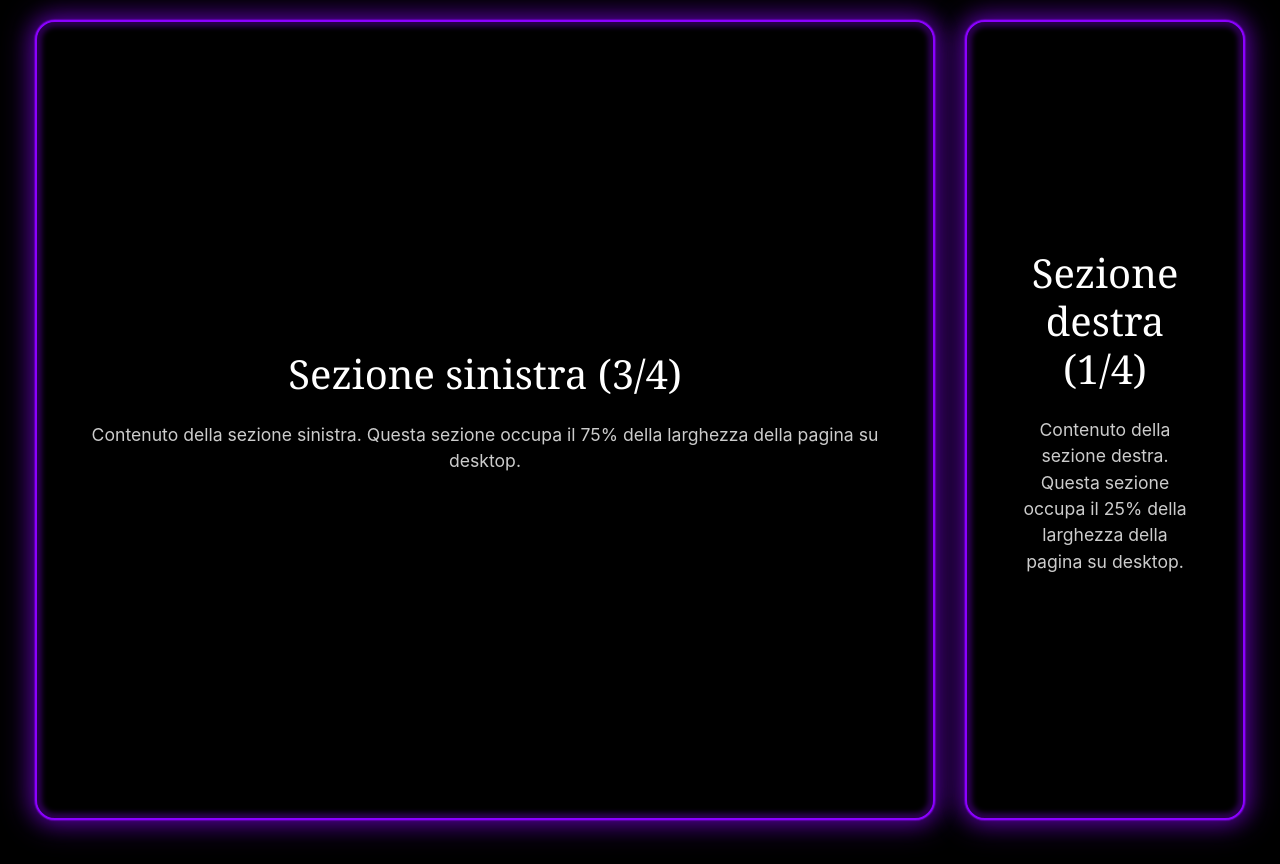
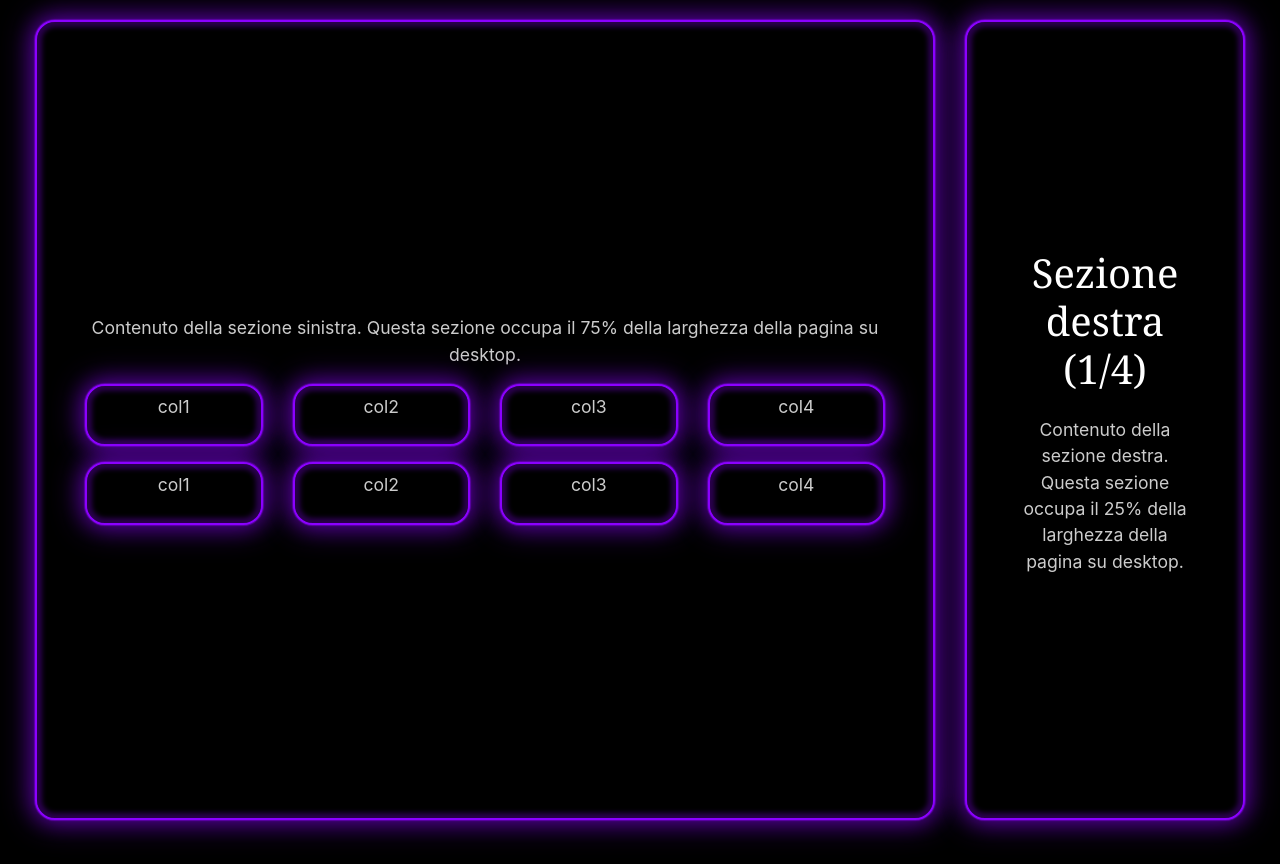
Before and after one commit to 5PAC3/clonefy, a PHP site: page / in a window 1280 px wide. Run offline with PHP 8.4, Linux system fonts and the light colour scheme.

Commit message:
aggiunti riquadri test visualizzazione delle playlist con riquadri
da fixare che senza la scritta bianca non occupano tutta la pagina

```diff
--- a/index.php
+++ b/index.php
@@ -24,8 +24,54 @@
                 <div class="underglow-box p-5"
                     style="height: 800px; display: flex; align-items: center; justify-content: center;">
                     <div class="text-center">
-                        <h1 class="mb-4">Sezione sinistra (3/4)</h1>
+                        <!--h1 class="mb-4">Sezione sinistra (3/4)</h1-->
                         <p class="fs-5">Contenuto della sezione sinistra. Questa sezione occupa il 75% della larghezza della pagina su desktop.</p>
+
+                        <div class="row">
+                            <div class="col-lg-3 mb-2"> <!--basta mettere mb-2 qua per dare spazio anche agli altri-->
+                                <div class="underglow-box p-2">
+                                    <p>col1</p>
+                                </div>
+                            </div>
+                            <div class="col-lg-3">
+                                <div class="underglow-box p-2">
+                                    <p>col2</p>
+                                </div>
+                            </div>
+                            <div class="col-lg-3">
+                                <div class="underglow-box p-2">
+                                    <p>col3</p>
+                                </div>
+                            </div>
+                            <div class="col-lg-3">
+                                <div class="underglow-box p-2">
+                                    <p>col4</p>
+                                </div>
+                            </div>
+                        </div>
+
+                        <div class="row mt-2">
+                            <div class="col-lg-3">
+                                <div class="underglow-box p-2">
+                                    <p>col1</p>
+                                </div>
+                            </div>
+                            <div class="col-lg-3">
+                                <div class="underglow-box p-2">
+                                    <p>col2</p>
+                                </div>
+                            </div>
+                            <div class="col-lg-3">
+                                <div class="underglow-box p-2">
+                                    <p>col3</p>
+                                </div>
+                            </div>
+                            <div class="col-lg-3">
+                                <div class="underglow-box p-2">
+                                    <p>col4</p>
+                                </div>
+                            </div>
+                        </div>
                     </div>
                 </div>
             </div>
```
